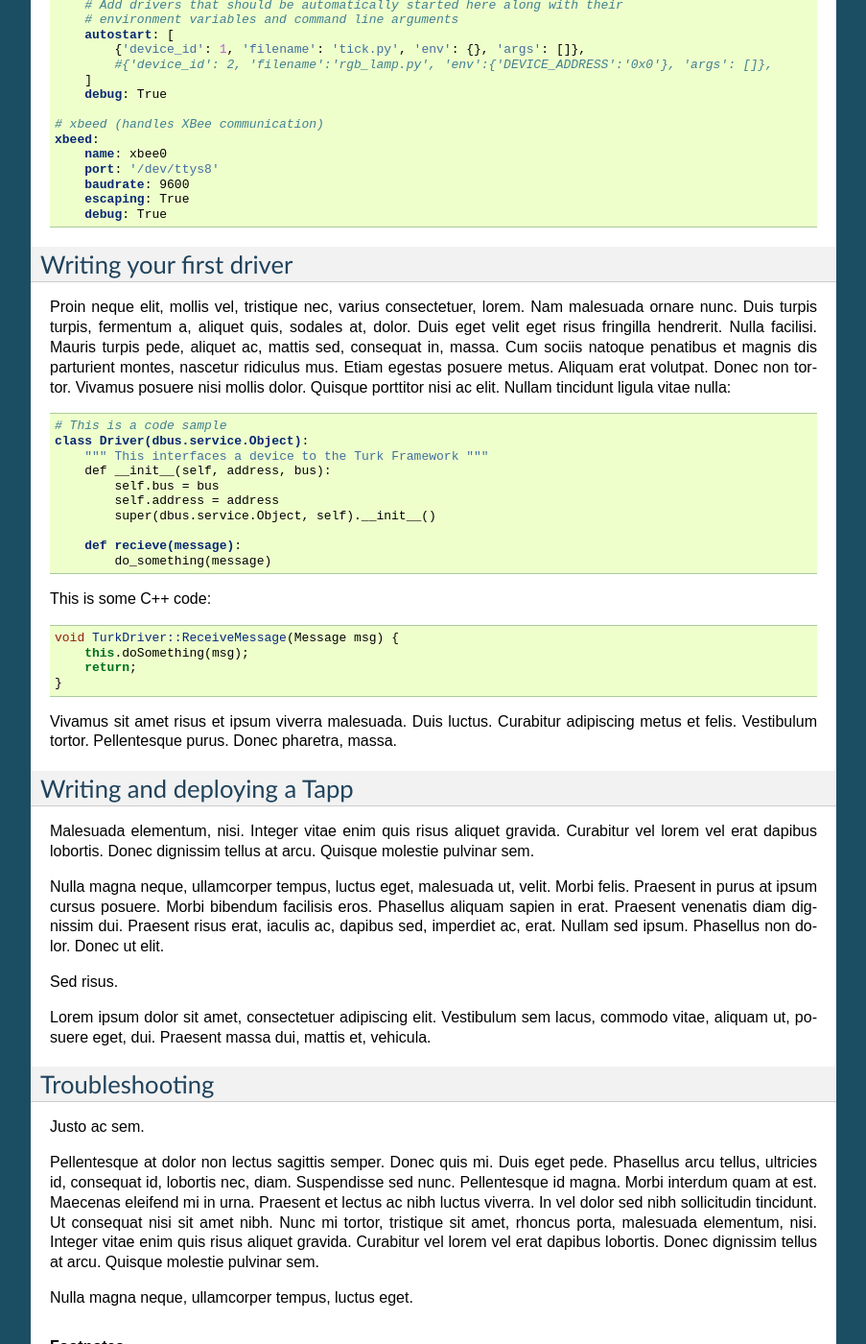
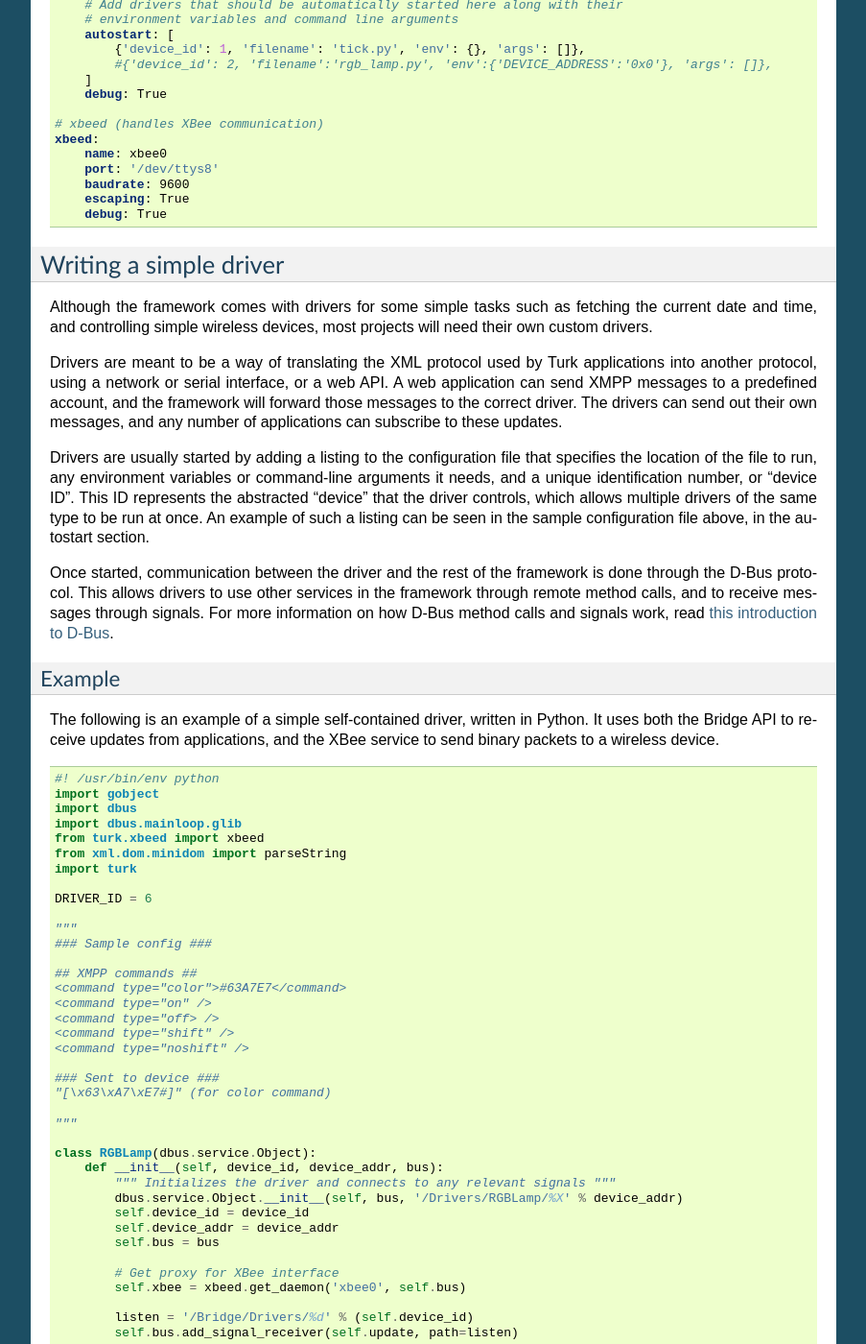
Before and after one commit to robbles/turk, a Sphinx documentation site: the page built from doc/getting_started.rst, in a window 1280 px wide and 1400 px high, scrolled down 1479 px. Shown: the whole window at 96% size, without its empty margins (198-1101 px from the left). Built offline with Sphinx 7.4.7, drawn with Linux system fonts in a browser that asks for light colours; some of the changed text lies outside the part shown.

Commit message:
part way through basic driver section of docs

```diff
--- a/doc/getting_started.rst
+++ b/doc/getting_started.rst
@@ -66,9 +66,10 @@
 is upgraded, only new values will be unspecified, and should be set to
 non-disruptive values (i.e. new features will be turned off by default).
 
-.. highlight:: yaml
 
-The following is a basic template to start off with::
+The following is a basic template to start off with:
+
+.. code-block:: yaml
 
     # Global configuration
     global:
@@ -76,7 +77,7 @@
 
     # control interface and launcher (corectl.py)
     turkctl:
-        pidfile: 'turk.pid'
+        pidfile: '/var/run/turk.pid'
         debug: True
 
     # bridge (drivers <-> XMPP <-> apps)
@@ -109,46 +110,142 @@
         debug: True
 
 
+Writing a simple driver
+-------------------------
+
+Although the framework comes with drivers for some simple tasks such as fetching
+the current date and time, and controlling simple wireless devices, most
+projects will need their own custom drivers.
+
+Drivers are meant to be a way of translating the XML protocol used by Turk
+applications into another protocol, using a network or serial interface, or a
+web API. A web application can send XMPP messages to a predefined account, and
+the framework will forward those messages to the correct driver. The drivers can
+send out their own messages, and any number of applications can subscribe to
+these updates.
+
+Drivers are usually started by adding a listing to the configuration file that
+specifies the location of the file to run, any environment variables or
+command-line arguments it needs, and a unique identification number, or "device
+ID". This ID represents the abstracted "device" that the driver controls, which
+allows multiple drivers of the same type to be run at once. An example of such a
+listing can be seen in the sample configuration file above, in the autostart
+section.
+
+Once started, communication between the driver and the rest of the framework is
+done through the D-Bus protocol. This allows drivers to use other services in
+the framework through remote method calls, and to receive messages through
+signals. For more information on how D-Bus method calls and signals work, read
+`this introduction to D-Bus <http://www.freedesktop.org/wiki/IntroductionToDBus>`_.
+
+Example
+^^^^^^^
+
+The following is an example of a simple self-contained driver, written in
+Python. It uses both the Bridge API to receive updates from applications, and
+the XBee service to send binary packets to a wireless device.
+
+.. code-block:: python
+
+    #! /usr/bin/env python
+    import gobject
+    import dbus
+    import dbus.mainloop.glib
+    from turk.xbeed import xbeed
+    from xml.dom.minidom import parseString
+    import turk
+
+    DRIVER_ID = 6
+
+    """
+    ### Sample config ###
+
+    ## XMPP commands ##
+    <command type="color">#63A7E7</command>
+    <command type="on" />
+    <command type="off> />
+    <command type="shift" />
+    <command type="noshift" />
+
+    ### Sent to device ###
+    "[\x63\xA7\xE7#]" (for color command)
+
+    """
+
+    class RGBLamp(dbus.service.Object):
+        def __init__(self, device_id, device_addr, bus):
+            """ Initializes the driver and connects to any relevant signals """
+            dbus.service.Object.__init__(self, bus, '/Drivers/RGBLamp/%X' % device_addr)
+            self.device_id = device_id
+            self.device_addr = device_addr
+            self.bus = bus
+
+            # Get proxy for XBee interface
+            self.xbee = xbeed.get_daemon('xbee0', self.bus)
+
+            listen = '/Bridge/Drivers/%d' % (self.device_id)
+            self.bus.add_signal_receiver(self.update, path=listen)
 
 
-Writing your first driver
--------------------------
+        def update(self, driver, app, xml):
+            """ Called every time an update for this driver is received. """
+            try:
+                tree = parseString(xml)
 
-Proin neque elit, mollis vel, tristique nec, varius consectetuer, lorem. Nam
-malesuada ornare nunc. Duis turpis turpis, fermentum a, aliquet quis, sodales
-at, dolor. Duis eget velit eget risus fringilla hendrerit. Nulla facilisi.
-Mauris turpis pede, aliquet ac, mattis sed, consequat in, massa. Cum sociis
-natoque penatibus et magnis dis parturient montes, nascetur ridiculus mus.
-Etiam egestas posuere metus. Aliquam erat volutpat. Donec non tortor. Vivamus
-posuere nisi mollis dolor. Quisque porttitor nisi ac elit. Nullam tincidunt
-ligula vitae nulla::
+                command = tree.getElementsByTagName('command')[0]
+                ctype = command.getAttribute('type')
 
-    # This is a code sample
-    class Driver(dbus.service.Object):
-        """ This interfaces a device to the Turk Framework """
-        def __init__(self, address, bus):
-            self.bus = bus
-            self.address = address
-            super(dbus.service.Object, self).__init__()
+                if ctype == 'color':
+                    # Parse hex color into RGB values
+                    color = command.childNodes[0].nodeValue.lstrip('# \n\r')
+                    red, green, blue = [int(color[i:i+2], 16) for i in range(0, 6, 2)]
 
-        def recieve(message):
-            do_something(message)
+                    # Build a message of the form "[RGB]"
+                    msg = ''.join(['[', chr(red), chr(green), chr(blue), '#]'])
 
-This is some C++ code:
+                    # Send it to the device
+                    self.xbee.SendData(dbus.ByteArray(msg), dbus.UInt64(self.device_addr), 1)
 
-.. code-block:: c++
+                elif ctype in ['on', 'off', 'shift', 'noshift']:
+                    command_byte = {
+                            'on' : '@',
+                            'off' : '*',
+                            'shift' : '$',
+                            'noshift' : '|' }[ctype]
+                    msg = ''.join(['[\x00\x00\x00', command_byte, ']'])
+                    self.xbee.SendData(dbus.ByteArray(msg), dbus.UInt64(self.device_addr), 2)
 
-    void TurkDriver::ReceiveMessage(Message msg) {
-        this.doSomething(msg);
-        return;
-    }
+            except Exception, e:
+                # emit an error signal for Bridge
+                self.Error(e.message)
 
-Vivamus sit amet risus et ipsum viverra malesuada. Duis luctus. Curabitur
-adipiscing metus et felis. Vestibulum tortor. Pellentesque purus. Donec
-pharetra, massa.
+        def run(self):
+            """ Loops forever and waits for signals from the framework """
+            loop = gobject.MainLoop()
+            loop.run()
 
-Writing and deploying a Tapp
-----------------------------
+        @dbus.service.signal(dbus_interface=turk.TURK_DRIVER_ERROR, signature='s')
+        def Error(self, message):
+            """ Called when an error/exception occurs. Emits a signal for any relevant
+                system management daemons and loggers """
+            pass
+
+    # Run as a standalone driver
+    if __name__ == '__main__':
+        import os
+        device_id = int(os.getenv('DEVICE_ID'))
+        device_addr = int(os.getenv('DEVICE_ADDRESS'), 16)
+        bus = os.getenv('BUS', turk.get_config('global.bus'))
+        print "RGB Lamp driver started... driver id: %u, target xbee: 0x%X" % (device_id, device_addr)
+        dbus.mainloop.glib.DBusGMainLoop(set_as_default=True)
+        driver = RGBLamp(device_id, device_addr, getattr(dbus, bus)())
+        driver.run()
+
+
+
+
+Writing and deploying a web application
+---------------------------------------
 
 Malesuada elementum, nisi. Integer vitae enim quis risus aliquet gravida.
 Curabitur vel lorem vel erat dapibus lobortis. Donec dignissim tellus at arcu.
--- a/doc/overview.rst
+++ b/doc/overview.rst
@@ -45,11 +45,11 @@
 * Encouraging and simplifying collaboration between developers using different
   programming languages, frameworks and technologies
 
-Since Turk exists to simplify the task of reliably connecting a device or
+Since the Turk framework exists to simplify the task of reliably connecting a device or
 application to web interfaces, most of these goals can be summarized as follows:
 Turk should be simple to learn, use, and extend. Making the framework
 over-complicated or difficult to use would mostly defeat the purpose of using
-it, after all.
+it.
 
 
 Who Uses It?
```
Also changed, not shown: doc/index.rst (+0 -33 lines).
